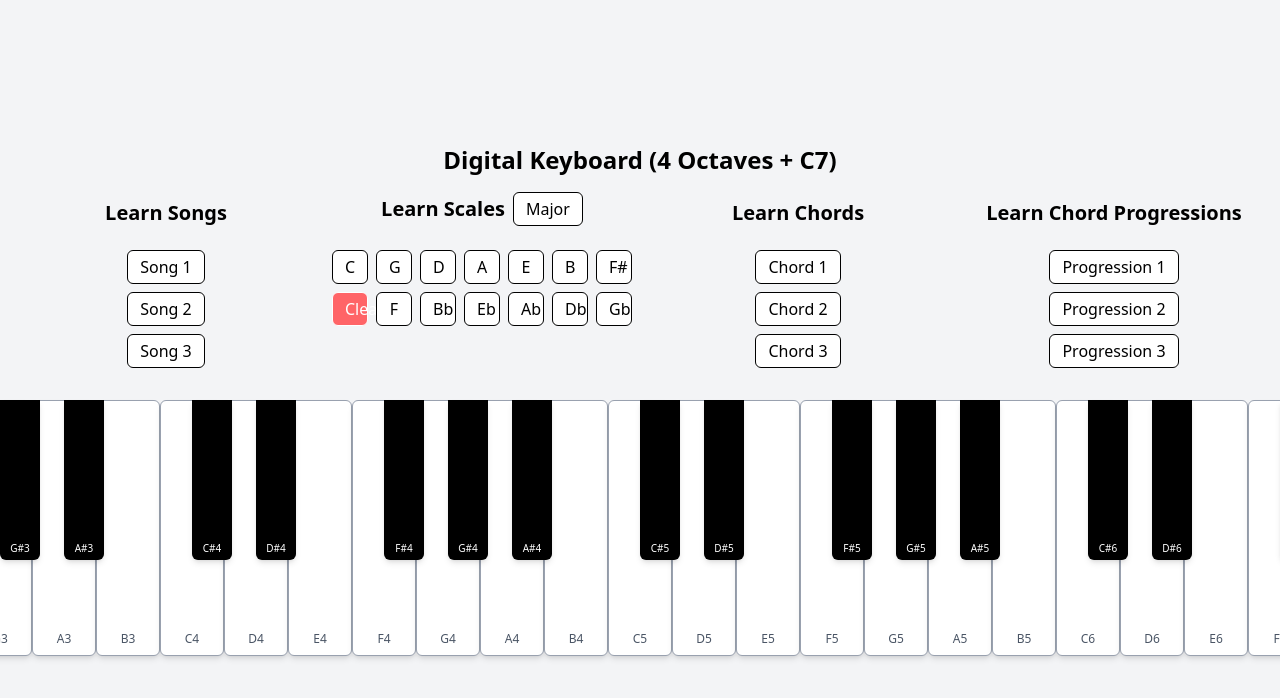
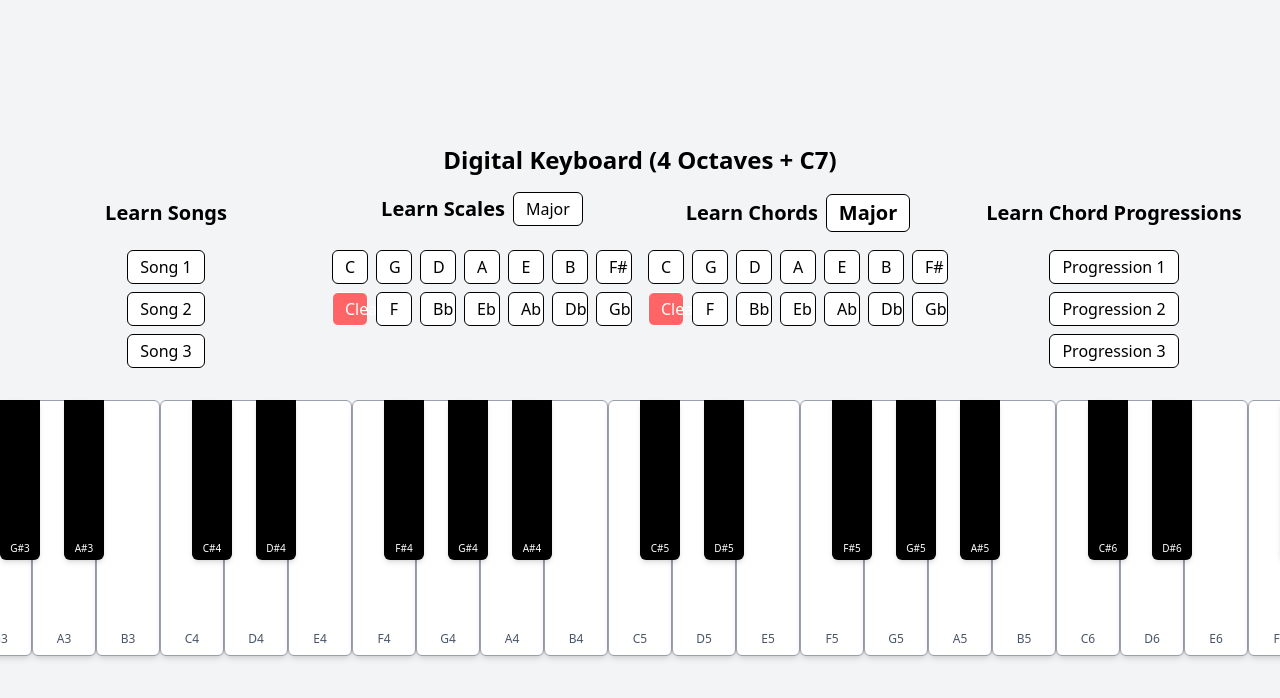
Before and after one commit to ehoover3/Piano, a Next.js app: page / in a window 1280 px wide. Shown: the top 698 px of the page. Built offline with nearby package versions, Linux system fonts and the light colour scheme.

Commit message:
add learning chords

```diff
--- a/src/app/page.tsx
+++ b/src/app/page.tsx
@@ -108,6 +108,8 @@ export default function Home() {
   const [playedNote, setPlayedNote] = useState<string | null>(null);
   const [selectedScale, setSelectedScale] = useState<string | null>(null);
   const [scaleType, setScaleType] = useState<"Major" | "Natural Minor" | "Harmonic Minor" | "Melodic Minor">("Major");
+  const [chordType, setChordType] = useState<"Major" | "Minor">("Major");
+  const [selectedChordRoot, setSelectedChordRoot] = useState<string | null>(null);
 
   const playSound = (note: string, octave: number) => {
     const audioContext = new (window.AudioContext || (window as any).webkitAudioContext)();
@@ -132,7 +134,13 @@ export default function Home() {
   const isBlackNote = (note: string) => note.includes("#");
 
   const getKeyColor = (note: string) => {
-    if (!selectedScale) return "";
+    if (selectedChordRoot) {
+      const chordNotes = getChordNotes(selectedChordRoot, chordType);
+      if (note === selectedChordRoot) return "#248232"; // Green for root
+      if (chordNotes.includes(note)) return "#007BFF"; // Blue for chord tones
+      return "";
+    }
+    if (selectedScale) {
       let scaleNotes: string[] | undefined;
       if (scaleType === "Major") {
         scaleNotes = majorScales[selectedScale];
@@ -149,6 +157,7 @@ export default function Home() {
       if (note === selectedScale) return "#248232"; // Green for root
       if (scaleNotes.includes(note)) {
         return isBlackNote(note) ? "#339BFF" : "#007BFF";
+      }
     }
     return "";
   };
@@ -167,6 +176,23 @@ export default function Home() {
     });
   };
 
+  const cycleChordType = () => {
+    setChordType((prev) => (prev === "Major" ? "Minor" : "Major"));
+  };
+
+  const getChordNotes = (root: string, type: "Major" | "Minor") => {
+    const chromatic = ["C", "C#", "D", "D#", "E", "F", "F#", "G", "G#", "A", "A#", "B"];
+    const index = chromatic.indexOf(root);
+
+    if (index === -1) return [];
+
+    const majorThird = chromatic[(index + 4) % 12];
+    const minorThird = chromatic[(index + 3) % 12];
+    const fifth = chromatic[(index + 7) % 12];
+
+    return type === "Major" ? [root, majorThird, fifth] : [root, minorThird, fifth];
+  };
+
   return (
     <div className='flex flex-col items-center justify-center min-h-screen p-4 bg-gray-100'>
       <h1 className='text-2xl font-bold mb-4'>Digital Keyboard (4 Octaves + C7)</h1>
@@ -181,7 +207,12 @@ export default function Home() {
             </button>
           </div>
         </div>
-        <div className='flex justify-center items-center text-xl font-semibold'>Learn Chords</div>
+        <div className='flex justify-center items-center text-xl font-semibold'>
+          <span>Learn Chords</span>
+          <button onClick={cycleChordType} className='px-3 py-1 rounded-md border bg-white text-black ml-2'>
+            {chordType}
+          </button>
+        </div>
         <div className='flex justify-center items-center text-xl font-semibold'>Learn Chord Progressions</div>
 
         <div className='flex flex-col items-center'>
@@ -192,6 +223,7 @@ export default function Home() {
           ))}
         </div>
 
+        {/* Learn Scales */}
         <div>
           <div className='grid grid-cols-7 gap-2 mb-6'>
             {["C", "G", "D", "A", "E", "B", "F#"].map((scale) => (
@@ -210,12 +242,23 @@ export default function Home() {
           </div>
         </div>
 
-        <div className='flex flex-col items-center'>
-          {["Chord 1", "Chord 2", "Chord 3"].map((chord) => (
-            <button key={chord} className='px-3 py-1 mb-2 rounded-md border bg-white text-black'>
-              {chord}
+        {/* Learn Chords */}
+        <div>
+          <div className='grid grid-cols-7 gap-2 mb-6'>
+            {["C", "G", "D", "A", "E", "B", "F#"].map((chordRoot) => (
+              <button key={chordRoot} onClick={() => setSelectedChordRoot(chordRoot)} className={`px-3 py-1 rounded-md border ${selectedChordRoot === chordRoot ? "bg-gray-800 text-white" : "bg-white text-black"}`}>
+                {chordRoot}
               </button>
             ))}
+            <button onClick={() => setSelectedChordRoot(null)} className='px-3 py-1 rounded-md border bg-red-400 text-white'>
+              Clear
+            </button>
+            {["F", "Bb", "Eb", "Ab", "Db", "Gb"].map((chordRoot) => (
+              <button key={chordRoot} onClick={() => setSelectedChordRoot(chordRoot)} className={`px-3 py-1 rounded-md border ${selectedChordRoot === chordRoot ? "bg-gray-800 text-white" : "bg-white text-black"}`}>
+                {chordRoot}
+              </button>
+            ))}
+          </div>
         </div>
 
         <div className='flex flex-col items-center'>
```
Lines whose indentation alone changed are shown as unchanged.
